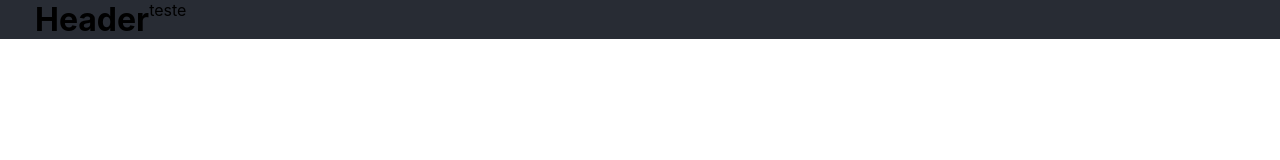
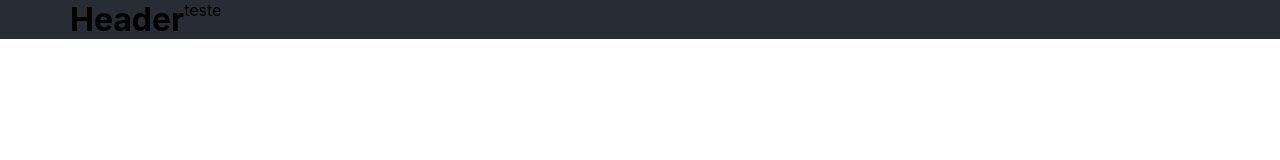
Before and after one commit to devsfer1/Blog, a Next.js app: page / in a window 1280 px wide. Shown: the top 160 px of the page. Built offline with nearby package versions, Linux system fonts and the light colour scheme.

Commit message:
fix: update centerWrapper values

```diff
--- a/shared/centerWrapper/styles.ts
+++ b/shared/centerWrapper/styles.ts
@@ -48,23 +48,23 @@ export const InnerWrapper = styled.div`
     padding-right: 15px;
   }
   @media ${device.tablet} {
-    padding-left: 25px;
-    padding-right: 25px;
+    padding-left: 30px;
+    padding-right: 30px;
   }
   @media ${device.laptop} {
-    padding-left: 35px;
-    padding-right: 35px;
+    padding-left: 70px;
+    padding-right: 70px;
   }
   @media ${device.laptopL} {
-    padding-left: 85px;
-    padding-right: 85px;
+    padding-left: 140px;
+    padding-right: 140px;
   }
   @media ${device.desktop} {
-    padding-left: 105px;
-    padding-right: 105px;
+    padding-left: 280px;
+    padding-right: 280px;
   }
   @media ${device.desktopL} {
-    padding-left: 185px;
-    padding-right: 185px;
+    padding-left: 560px;
+    padding-right: 560px;
   }
 `;
```
